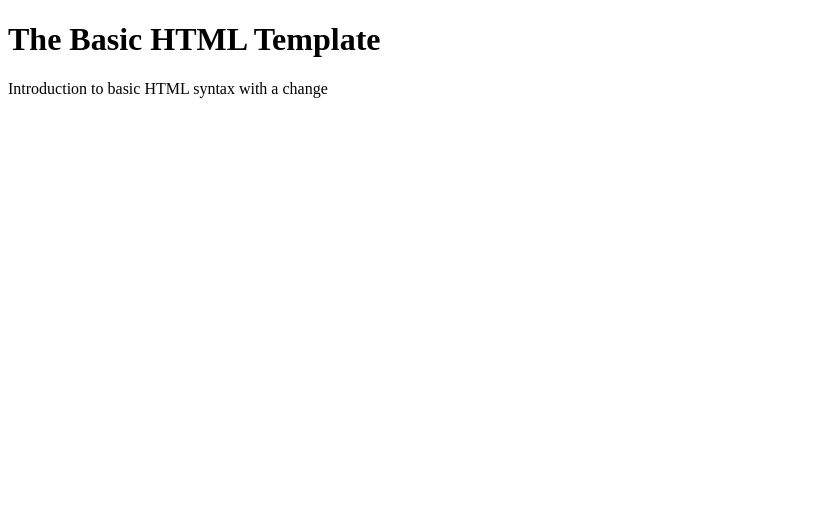
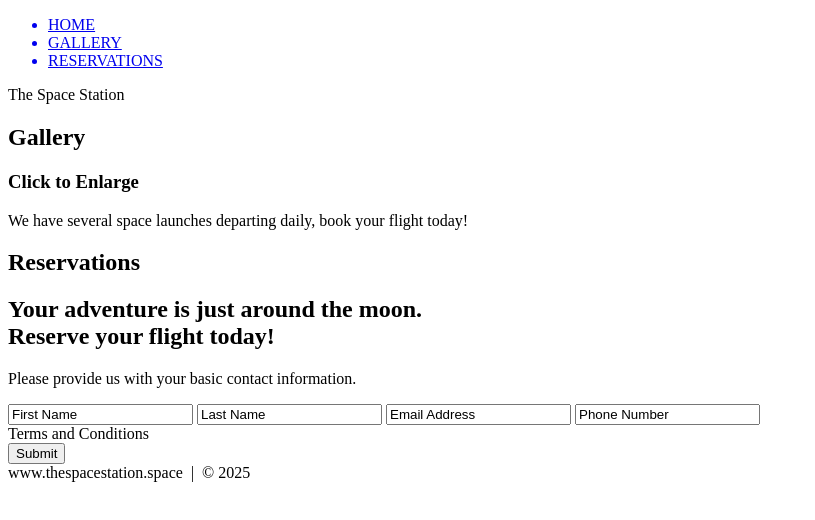
Before and after one commit to prashanthlalan/Tech-Academy-Projects, a plain HTML site: page project/index.html in a window 1280 px wide. Shown: the whole page, without its empty margins (0-815 px from the left). Drawn offline with Linux system fonts and the light colour scheme.

Commit message:
Images Assignment - index.html

```diff
--- a/project/index.html
+++ b/project/index.html
@@ -6,10 +6,83 @@
 	</head>
 	<body>
 
-		<header>
-		<h1>The Basic HTML Template</h1>
-		<p>Introduction to basic HTML syntax with a change</p>
-		</header>
+	<!-- NAV -->
+	<div>
+		<div>
+			<ul>
+				<a href="#home" id="link"><li>HOME</li></a>
+				<a href="#gallery"><li>GALLERY</li></a>
+				<a href="#contact"><li>RESERVATIONS</li></a>
+			</ul>
+		</div>
+	</div>
+	<!-- END NAV -->
+
+	<!-- HOME -->
+	<div id="home">
+		<div>
+			<div>
+				<span>The Space Station</span>
+			</div>
+		</div>
+	</div>
+	<!-- END HOME -->
+
+	<!-- GALLERY -->
+	<section>
+		<div id="gallery">
+			<h1>Gallery</h1>
+			</div>
+
+				<!-- PHOTO-CONTAINER 1-->
+				<div>
+					<div>
+						<h3>Click to Enlarge</h3>
+						<p>We have several space launches departing daily, book your flight today!</p>
+					</div>
+				</div>
+				<!-- END PHOTO CONTAINER 1 -->
+
+			</div>
+		</div>
+	</section>
+	<!-- END GALLERY -->
+
+	<!-- RSVP -->
+	<section>
+		<div id="contact">
+			<div>
+				<h1>Reservations</h1>
+				<div>
+					<h2><span>Your adventure is just around the moon.</span>
+						<br/>Reserve your flight today!
+					</h2>
+					<p>
+						Please provide us with your basic contact information.
+					</p>
+				<div>
+					<form action="" method="post">
+						<input class="rsvp" type="text" value="First Name">
+						<input class="rsvp" type="text" value="Last Name">
+						<input class="rsvp" type="text" value="Email Address">
+						<input class="rsvp" type="text" value="Phone Number">
+						<div class="form-spacer">
+							<label class="terms">Terms and Conditions</label>
+						</div>
+						<div>
+							<input type="submit" value="Submit">
+						</div>
+					</form>
+				</div>
+			</div>
+		</div>
+	</section>
+	<!-- End RSVP -->
+
+	<!-- Footer -->
+	<div>
+		www.thespacestation.space &nbsp;|&nbsp; &copy; 2025
+
 
 	</body>
 </html>
```
